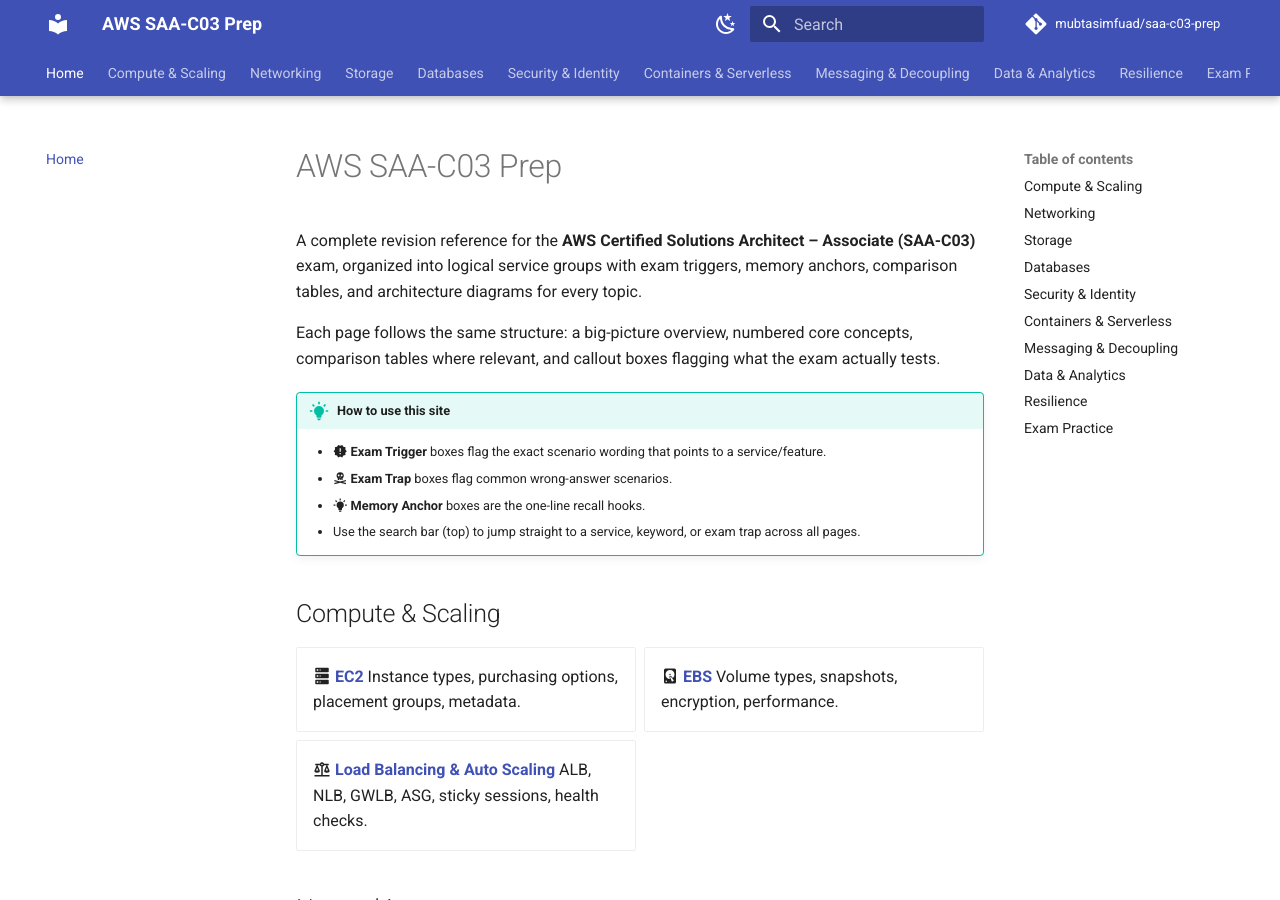
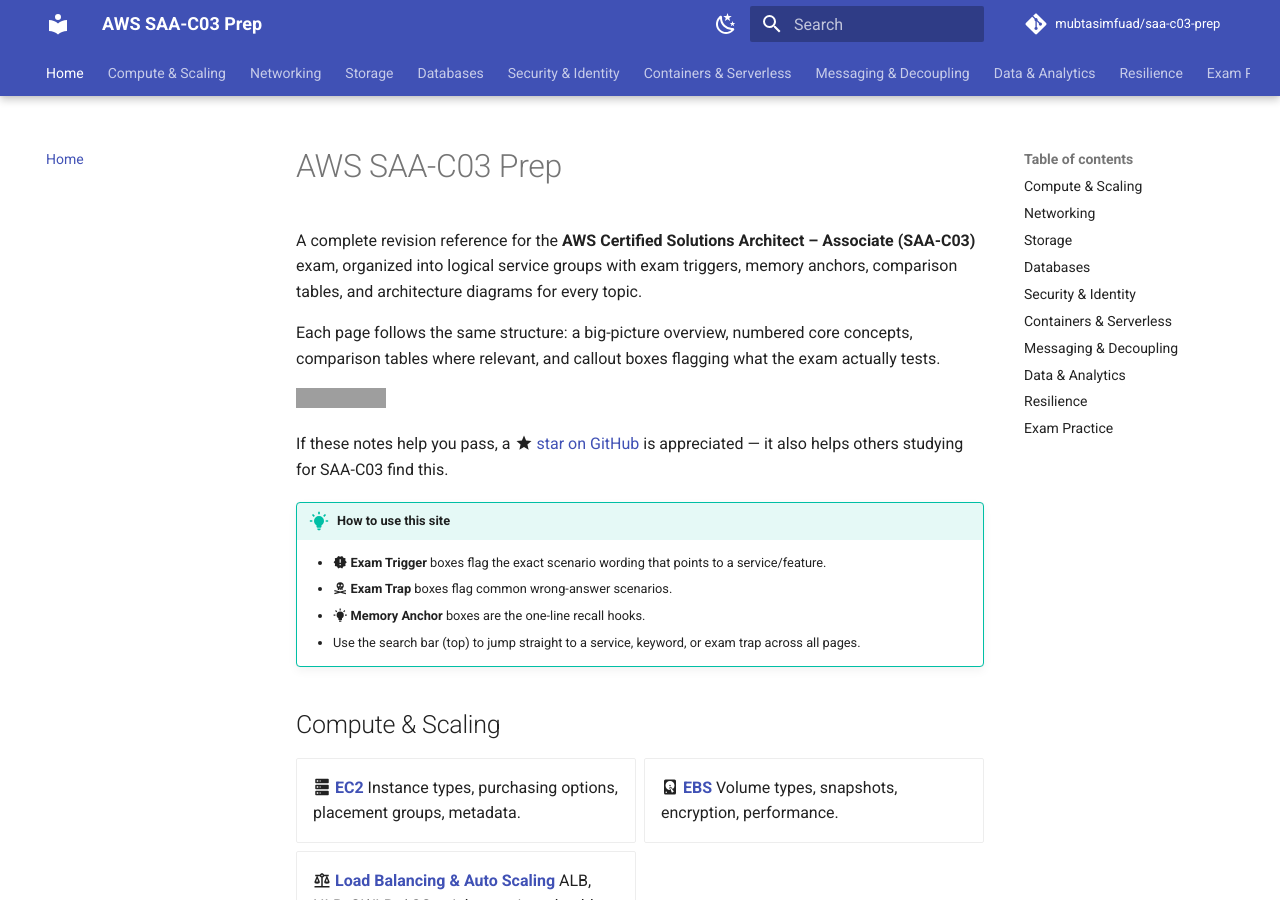
Before and after one commit to mubtasimfuad/saa-c03-prep, an MkDocs documentation site: the page built from docs/index.md, in a window 1280 px wide and 900 px high. Built offline with MkDocs 1.6.1 and Material for MkDocs 9.7.7, drawn with Linux system fonts in a browser that asks for light colours; comment, search, counter and statistics services are not loaded; grey boxes are pictures that could not be loaded.

Commit message:
Add GitHub star callout to homepage

```diff
--- a/docs/index.md
+++ b/docs/index.md
@@ -3,6 +3,10 @@
 A complete revision reference for the **AWS Certified Solutions Architect – Associate (SAA-C03)** exam, organized into logical service groups with exam triggers, memory anchors, comparison tables, and architecture diagrams for every topic.
 
 Each page follows the same structure: a big-picture overview, numbered core concepts, comparison tables where relevant, and callout boxes flagging what the exam actually tests.
+
+[![GitHub Repo stars](https://img.shields.io/github/stars/mubtasimfuad/saa-c03-prep?style=social)](https://github.com/mubtasimfuad/saa-c03-prep)
+
+If these notes help you pass, a :material-star: [star on GitHub](https://github.com/mubtasimfuad/saa-c03-prep) is appreciated — it also helps others studying for SAA-C03 find this.
 
 !!! tip "How to use this site"
     - :material-alert-decagram: **Exam Trigger** boxes flag the exact scenario wording that points to a service/feature.
```
